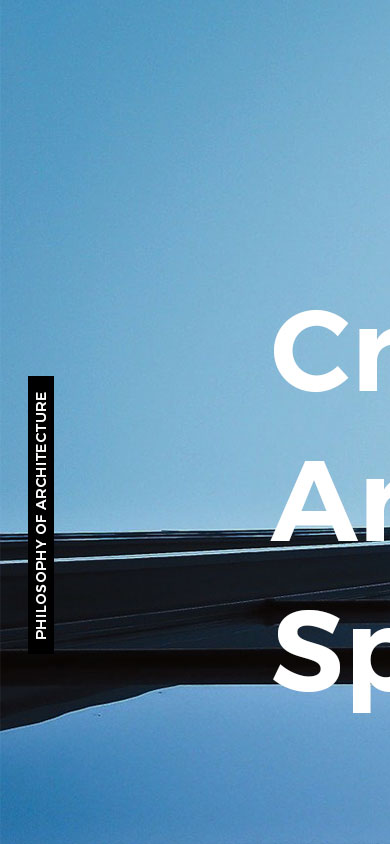
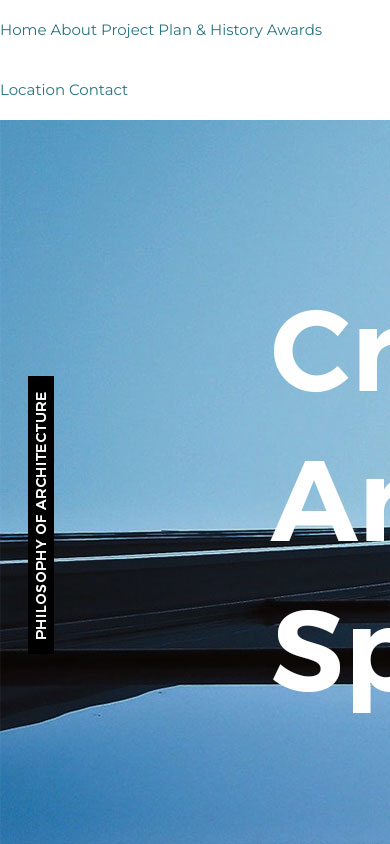
Before and after one commit to momotonton/portfolio-web, a plain HTML site: page index.html in a window 390 px wide. Shown: the top 844 px of the page. Drawn offline with Linux system fonts and the light colour scheme.

Commit message:
mobile active

```diff
--- a/index.html
+++ b/index.html
@@ -93,6 +93,11 @@
 				</div>
 				<div class="slogan">We design places, not projects.</div>
 			</div>
+			<div class="trigger">
+				<span></span>
+				<span></span>
+				<span></span>
+			</div>
 		</div>
 	</header>
 
--- a/js/velocity/velocity.css
+++ b/js/velocity/velocity.css
@@ -59,6 +59,7 @@ Main Components
   position: absolute;
   width: 100%;
   text-align: center;
+
   top: 20px;
   z-index: 2;
   font-weight: bold;
--- a/responsive.css
+++ b/responsive.css
@@ -11,4 +11,18 @@
     width: 100%;
     height: 100%;
   }
+
+  /* header */
+  .menu {
+    display: block;
+  }
+  .slogan {
+    display: none;
+  }
+  .gnb{
+    background-color: #fff;
+    position: fixed;
+    top: 0;
+    right: 0;
+  }
 }
--- a/style.css
+++ b/style.css
@@ -44,6 +44,8 @@ body {
 header {
   position: fixed;
   width: 100%;
+  top: 0;
+  left: 0;
 }
 .gnb-inner {
   /* border: 1px solid #000; */
```
